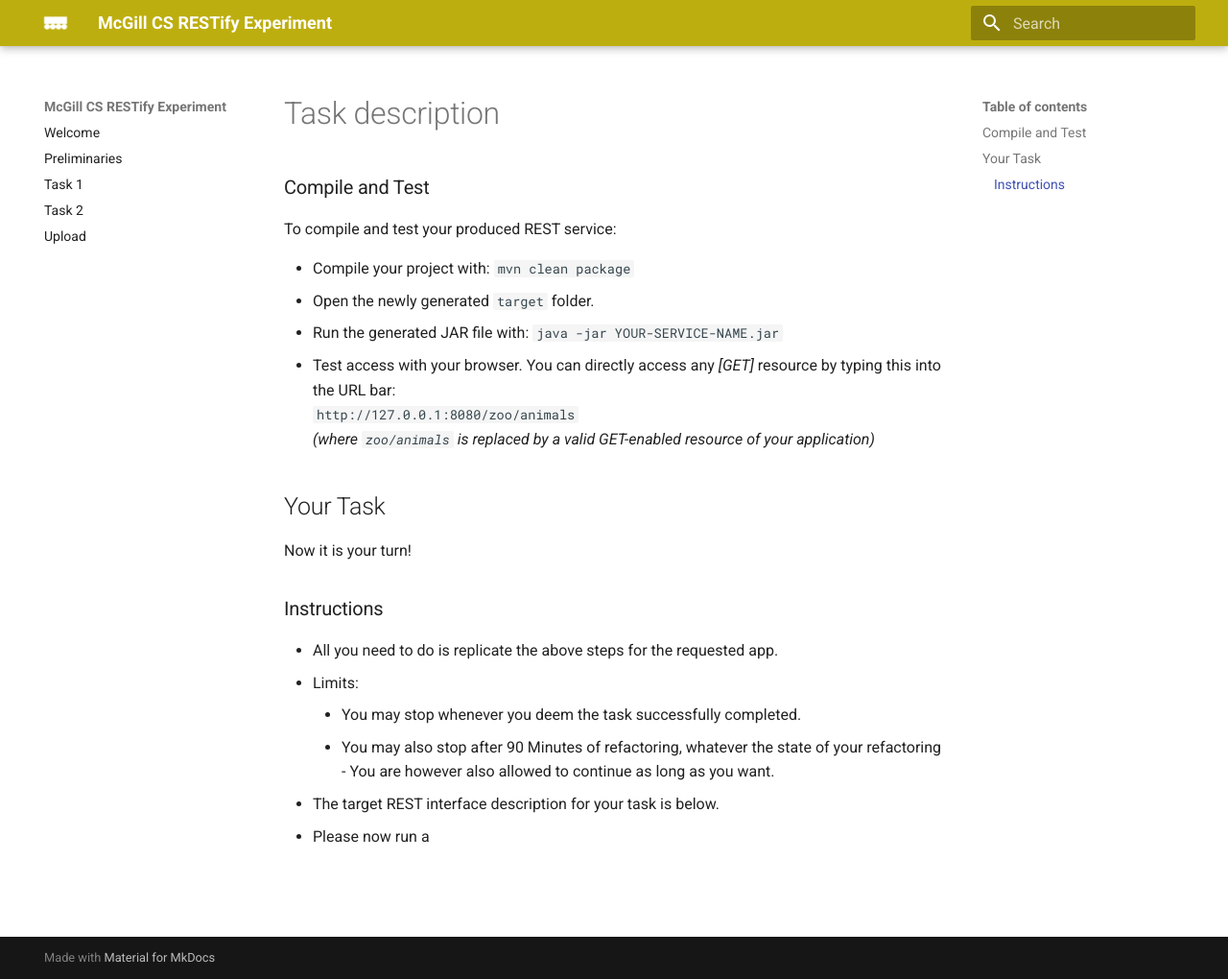
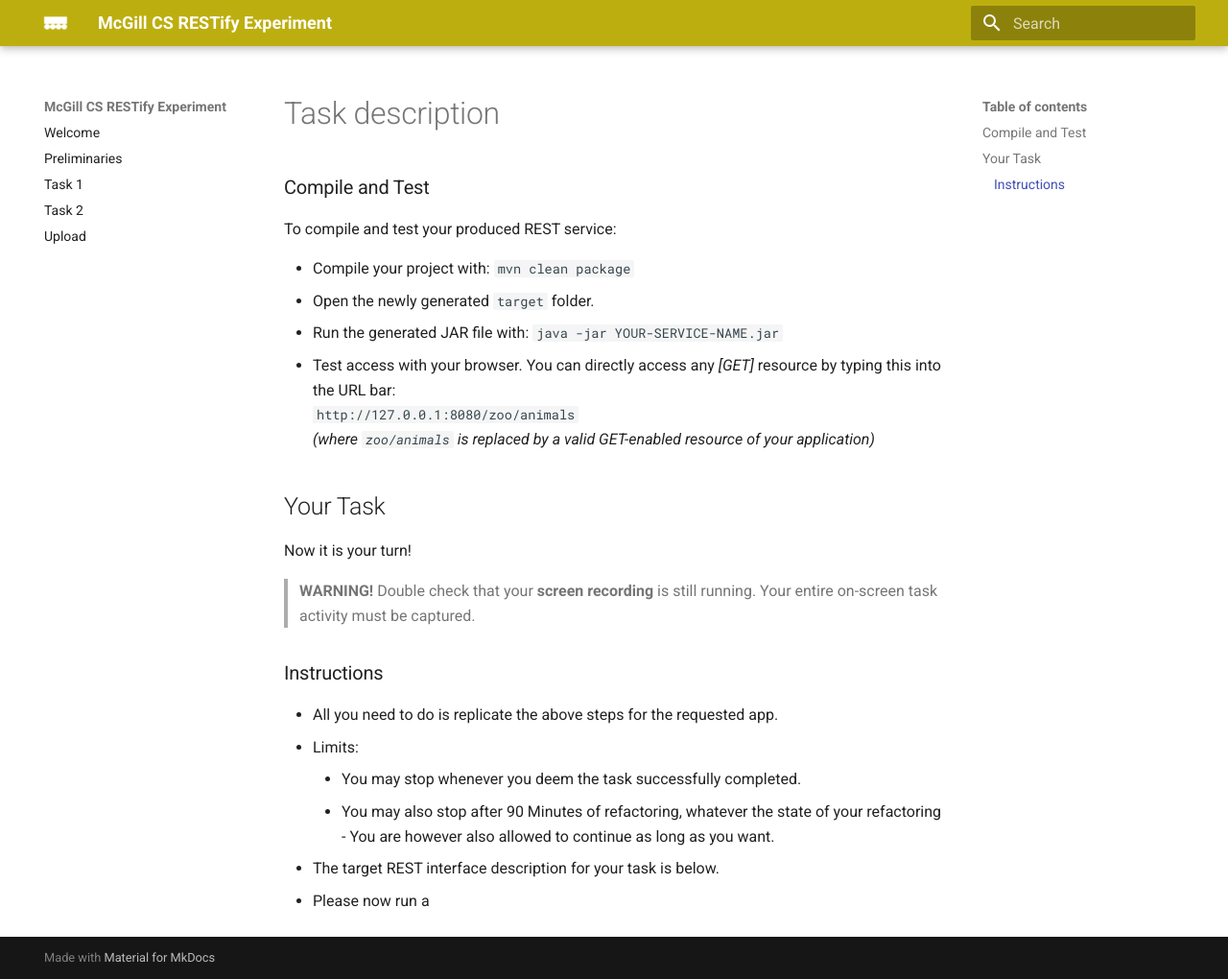
Before and after one commit to m5c/RestifyParticipantInstructions, an MkDocs documentation site: the page built from docs/task-description.md, in a window 1280 px wide and 1020 px high. Shown: the whole window at 96% size. Built offline with MkDocs 1.6.1 and Material for MkDocs 9.7.7, drawn with Linux system fonts in a browser that asks for light colours.

Commit message:
added reminders for screen recording

```diff
--- a/docs/task-description.md
+++ b/docs/task-description.md
@@ -13,6 +13,8 @@ To compile and test your produced REST service:
 
 Now it is your turn!
 
+ > **WARNING!** Double check that your **screen recording** is still running. Your entire on-screen task activity must be captured.
+
 ### Instructions
 
  * All you need to do is replicate the above steps for the requested app.
```
Also changed, not shown: docs/task-preamble.md (+1 -1 lines), docs/task1.md (+3 -1 lines), docs/task2.md (+3 -5 lines).
